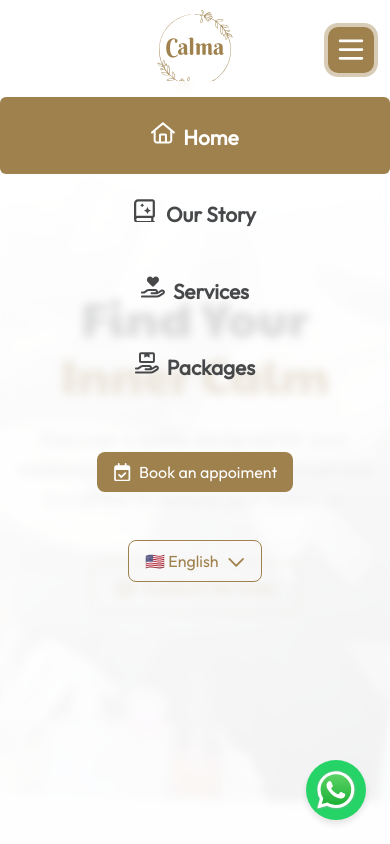
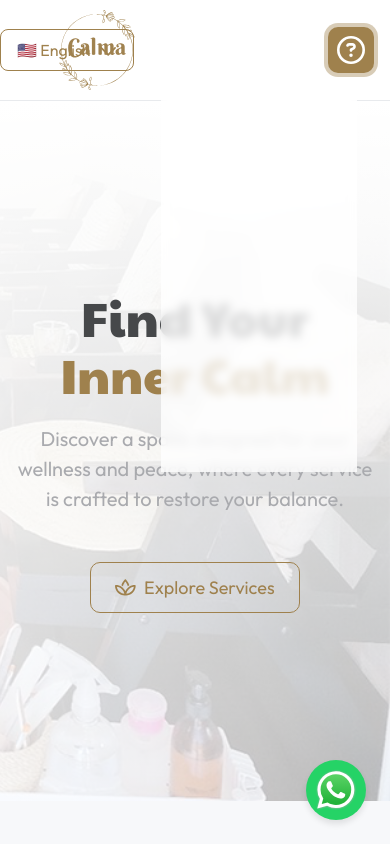
Before and after one commit to darrelmasis/Calma, a React (Vite) app in the folder client/: page / in a window 390 px wide. Both pictures are taken after a click on the button 351 px from the left and 50 px from the top of the page. Shown: the top 844 px of the page. Built offline with nearby package versions, Linux system fonts and the light colour scheme.

Commit message:
feat: mejora la navegación del Navbar con soporte para clics en enlaces y animaciones de menú

```diff
--- a/client/src/components/layout/Navbar.jsx
+++ b/client/src/components/layout/Navbar.jsx
@@ -1,17 +1,41 @@
 import { useState, useEffect } from 'react'
-import { NavLink } from 'react-router-dom'
+import { NavLink, useNavigate } from 'react-router-dom'
 import { Button } from '../ui/Button'
 import { NavbarNav } from './NavbarNav'
 import { Tooltip } from '../ui/Tooltip'
 import { useLang } from '../../i18n/LanguageContext'
 import { LanguageSwitcher } from '../commons/LanguageSwitcher'
-import { useNavigate } from 'react-router-dom'
 
+const NavbarCTA = ({ visibleOn }) => {
+  const { t } = useLang()
+  const navigate = useNavigate()
+
+  const classes =
+    visibleOn === 'desktop'
+      ? 'd-none d-lg-flex w-100'
+      : visibleOn === 'mobile'
+      ? 'd-lg-none'
+      : ''
+
+  return (
+    <Button
+      onClick={() => navigate('/booking')}
+      variant="primary"
+      classes={classes}
+      size=""
+      icon="calendar-check"
+      label={t('header.headerButton.book')}
+    />
+  )
+}
 
 export const Navbar = () => {
-
   const { t } = useLang()
   const navigate = useNavigate()
+
+  const [isMenuOpen, setIsMenuOpen] = useState(false)
+  const [isAnimatingOpen, setIsAnimatingOpen] = useState(false)
+  const [isClosing, setIsClosing] = useState(false)
 
   const navLinks = [
     { path: '/', label: t('header.links.home'), position: 'left', icon: 'house' },
@@ -20,59 +44,102 @@ export const Navbar = () => {
     { path: '/packages', label: t('header.links.packages'), position: 'right', icon: 'hand-holding-box' },
   ]
 
-  const [isMenuOpen, setIsMenuOpen] = useState(false)
-
   const leftLinks = navLinks.filter(link => link.position === 'left')
   const rightLinks = navLinks.filter(link => link.position === 'right')
 
-  const CTA = <Button onClick={() => navigate('/booking')} variant="primary" classes="me-lg-3" size="" icon="calendar-check" label={t('header.headerButton.book')} />
+  // Bloquear scroll cuando el menú está abierto
+  useEffect(() => {
+    document.body.classList.toggle('overflow-hidden', isMenuOpen)
+    return () => document.body.classList.remove('overflow-hidden')
+  }, [isMenuOpen])
 
+  const handleLinkClick = (path) => {
+    if (isMenuOpen) {
+      handleCloseMenu()
+      setTimeout(() => navigate(path), 300) // navegar cuando termina animación
+    } else {
+      navigate(path)
+    }
+  }
 
-  useEffect(() => {
-    if (isMenuOpen) {
-      document.body.classList.add('overflow-hidden')
-    } else {
-      document.body.classList.remove('overflow-hidden')
-    }
-    return () => {
-      document.body.classList.remove('overflow-hidden')
-    }
-  }, [isMenuOpen])
+  const handleOpenMenu = () => {
+    setIsMenuOpen(true) // montar
+    setTimeout(() => setIsAnimatingOpen(true), 10) // disparar animación
+  }
+
+  const handleCloseMenu = () => {
+    setIsClosing(true)
+    setIsAnimatingOpen(false) // desactivar animación de entrada
+    setTimeout(() => {
+      setIsMenuOpen(false)
+      setIsClosing(false)
+    }, 300)
+  }
 
   return (
     <nav className="navbar d-flex container align-items-center justify-content-center position-relative">
-      {/* Contenido de navegación centrado */}
-
-      <div className="position-absolute left-0 d-none d-lg-block">
+      {/* Idioma */}
+      <div className="position-absolute left-0 d-lg-block">
         <LanguageSwitcher />
       </div>
 
-      <NavbarNav links={leftLinks} className="d-none w-100 d-lg-flex flex-direction-lg-row justify-content-flex-end" />
+      {/* Links izquierda */}
+      <NavbarNav
+        links={leftLinks}
+        className="d-none w-100 d-lg-flex flex-direction-lg-row justify-content-flex-end"
+      />
 
-      {/* Logo centrado */}
-      <NavLink className="w-auto d-flex justify-content-center align-items-center" to="/">
+      {/* Logo */}
+      <NavLink
+        className="w-auto d-flex justify-content-center align-items-center"
+        to="/"
+        aria-label={t('header.links.logoTooltip')}
+      >
         <Tooltip content={t('header.links.logoTooltip')} placement="bottom">
-          <img src="/logo-calma.svg" alt="Logo" className="navbar-logo mx-4" />
+          <img src="/logo-calma.svg" alt="Logo Calma" className="navbar-logo mx-4" />
         </Tooltip>
       </NavLink>
-      <NavbarNav links={rightLinks} className="d-none w-100 d-lg-flex flex-direction-lg-row justify-content-flex-start" />
 
-      {/* Menu móvil */}
-      <div
-        className={`d-flex d-lg-none flex-direction-column flex-wrap-wrap gap-3 align-items-center navbar-mobile-menu position-fixed py-3 w-100 ${isMenuOpen ? 'open d-flex' : ''}`}
-      >
+      {/* Links derecha */}
+      <NavbarNav
+        links={rightLinks}
+        className="d-none w-100 d-lg-flex flex-direction-lg-row justify-content-flex-start"
+      />
 
-        <NavbarNav links={navLinks} />
-        {CTA}
-        <LanguageSwitcher className='' />
-      </div>
+      {/* Menú móvil */}
+      {isMenuOpen && (
+        <div
+          className={`navbar-mobile-menu
+            ${isAnimatingOpen ? 'open' : ''}
+            ${isClosing ? 'closing' : ''}`}
+          id="mobile-menu"
+          aria-hidden={!isMenuOpen}
+        >
+          <NavbarNav links={navLinks} onLinkClick={handleLinkClick} />
+          <NavbarCTA visibleOn="mobile" />
+        </div>
+      )}
 
-      {/* Botón de reserva y Menu a la derecha */}
-      <div className="position-absolute right-0">
-      </div>
+      {/* CTA desktop + toggle móvil */}
       <div className="position-absolute right-0 d-flex flex-direction-column">
-        <Button onClick={() => navigate('/booking')} variant="primary" classes="d-none d-lg-flex" size="" icon="calendar-check" label={t('header.headerButton.book')} />
-        <Button variant="primary" classes="d-lg-none me-3" icon="bars" size="large" onClick={() => setIsMenuOpen(!isMenuOpen)}></Button>
+        <NavbarCTA visibleOn="desktop" />
+
+        <Button
+          variant="primary"
+          classes="d-lg-none me-3"
+          icon={isMenuOpen ? 'xmark' : 'bars'}
+          size="large"
+          aria-label={isMenuOpen ? 'Cerrar menú' : 'Abrir menú'}
+          aria-expanded={isMenuOpen}
+          aria-controls="mobile-menu"
+          onClick={() => {
+            if (isMenuOpen) {
+              handleCloseMenu()
+            } else {
+              handleOpenMenu()
+            }
+          }}
+        />
       </div>
     </nav>
   )
--- a/client/src/components/layout/NavbarNav.jsx
+++ b/client/src/components/layout/NavbarNav.jsx
@@ -1,14 +1,28 @@
-// src/components/layout/NavbarNav.jsx
 import { NavLink } from 'react-router-dom'
 import { Icon } from '../commons/Icons'
 
-export const NavbarNav = ({ links = [], className = '' }) => (
+export const NavbarNav = ({ links = [], className = '', onLinkClick }) => (
   <ul className={`navbar-links p-0 m-0 d-flex flex-direction-column gap-2 ${className}`}>
     {links.map(link => (
       <li key={link.path}>
-        <NavLink to={link.path} className={({ isActive }) => (isActive ? 'active' : '')}>
-          {link.icon && <Icon name={link.icon} className="me-2" />}
-          {link.label}
+        <NavLink to={link.path} onClick={(e) => {
+          if (onLinkClick) {
+            e.preventDefault()
+            onLinkClick(link.path)
+          }
+        }}>
+          {({ isActive }) => (
+            <>
+              {link.icon && (
+                <Icon
+                  name={link.icon}
+                  className="me-2"
+                  variant={isActive ? 'solid' : 'regular'} // ✅ variante según active
+                />
+              )}
+              {link.label}
+            </>
+          )}
         </NavLink>
       </li>
     ))}
```
